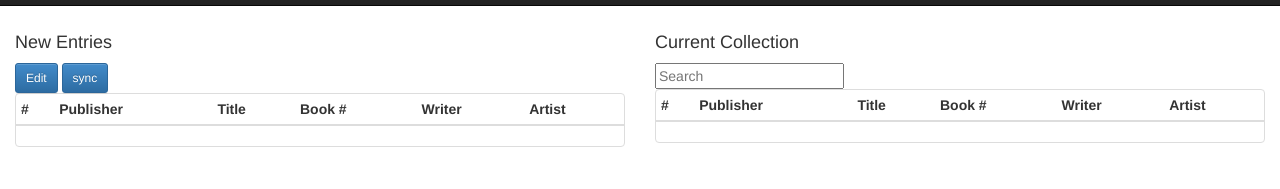
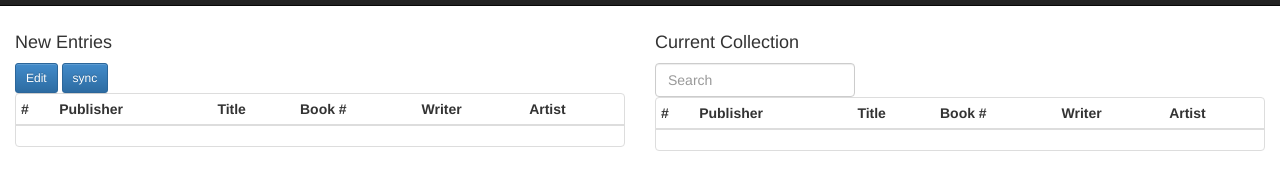
Before and after one commit to jamalomartin/ComicBook-Inventory-App, a website: page app/index.html at #/ComicBooks in a window 1280 px wide. Shown: the part 77-266 px from the top of the page. Drawn offline with Linux system fonts and the light colour scheme; no server answers.

Commit message:
adding css for search box

```diff
--- a/app/css/comicapp-css.css
+++ b/app/css/comicapp-css.css
@@ -44,3 +44,7 @@ body {
 .editable-click {
     border-bottom: none !important;
 }
+
+.search-input {
+    width: 200px;
+}
--- a/app/partials/ListsOfComics.html
+++ b/app/partials/ListsOfComics.html
@@ -65,7 +65,7 @@
         </div>
     </div>
     <div class="col-xs-6 current-collection">
-        <h4>Current Collection</h4><input type="text" placeholder="Search" ng-model="search">
+        <h4>Current Collection</h4><input type="text" class="form-control search-input" placeholder="Search" ng-model="search">
         <div class="table-listing table-responsive">
             <table id="maintable" class="table table-condensed">
                 <thead>
```
